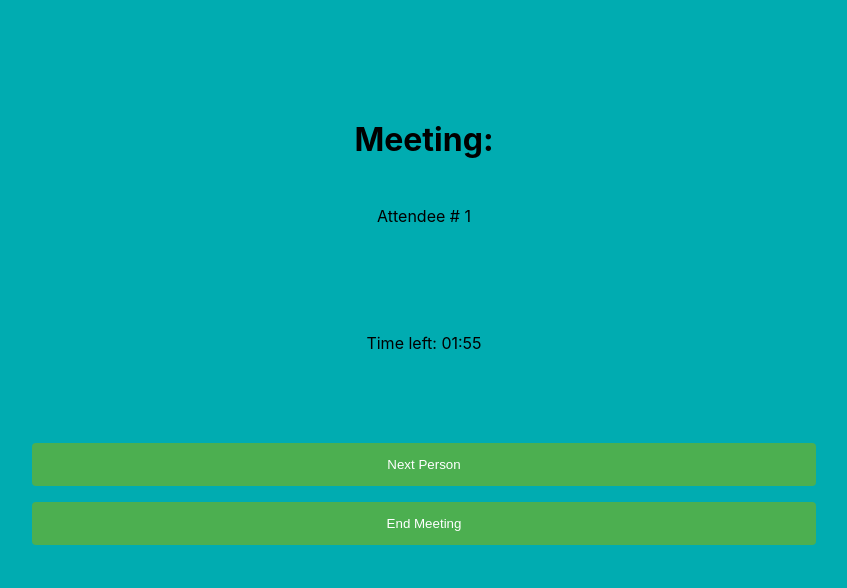
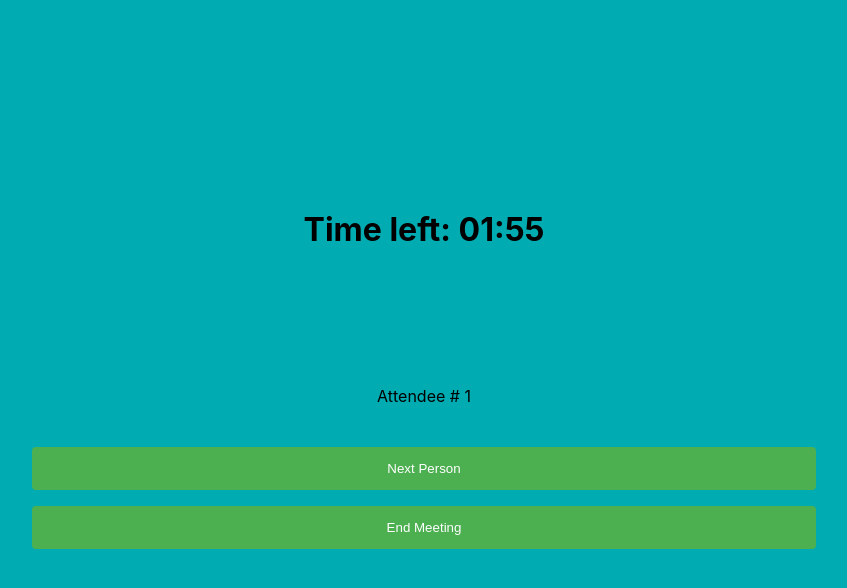
Before and after one commit to armcfry/Standup_Timer, a React (Create React App) app in the folder standup_timer/: page /#/meeting in a window 1280 px wide. Shown: the top 588 px of the page, without its empty margins (216-1063 px from the left). Built offline with nearby package versions, Linux system fonts and the light colour scheme.

Commit message:
adding h1 formatting to the timer; making attendee output accurate

```diff
--- a/standup_timer/src/components/CountdownTimer.jsx
+++ b/standup_timer/src/components/CountdownTimer.jsx
@@ -3,10 +3,8 @@ import PropTypes from "prop-types";
 
 function CountdownTimer(props) {
   const [totalSeconds, setTotalSeconds] = useState(props.totalSeconds);
-  console.log(totalSeconds)
   useEffect(() => {
     setTotalSeconds(props.totalSeconds)
-    console.log("reset the timer")
     const timer = setInterval(() => {
       setTotalSeconds(prevTotalSeconds => {
         if (prevTotalSeconds > 0) {
--- a/standup_timer/src/pages/Meeting.jsx
+++ b/standup_timer/src/pages/Meeting.jsx
@@ -14,14 +14,13 @@ function Meeting() {
     // get the values from the valueStore
     const { duration_value, attendees_value, speak_time_value} = useSelector((state) => state.values);
     const [attendeesCount, setAttendees] = useState(attendees_value)
-
     function handleTimerEnd() {
-        if (attendeesCount > 0) {
+        if (attendeesCount > 1) {
             setAttendees(prevAttendee => prevAttendee - 1);
         }
       }
     function handleNextAttendee() {
-        if (attendeesCount > 0) {
+        if (attendeesCount > 1) {
             setAttendees(prevAttendee => prevAttendee - 1);
         }
       }
@@ -39,12 +38,12 @@ function Meeting() {
 
     return (
         <div className="w3-container">
-            <h1>Meeting:
+            <h1>
             {/* TODO: make a countup timer for the overall meeting time */}
             {/* <div><CountdownTimer minutes={minutes} seconds={seconds}/></div> */}
+                <div><CountdownTimer totalSeconds={total_time} onTimerEnd={handleTimerEnd}/></div>
             </h1>
-            <div>Attendee # {6-attendeesCount}</div>
-            <div><CountdownTimer totalSeconds={total_time} onTimerEnd={handleTimerEnd}/></div>
+            <div>Attendee # {(Number(attendees_value) + 1) - attendeesCount}</div>
             <button type="submit" onClick={handleNextAttendee}>Next Person</button>
             <button type="submit" onClick={returnHome}>End Meeting</button>
         </div>
```
